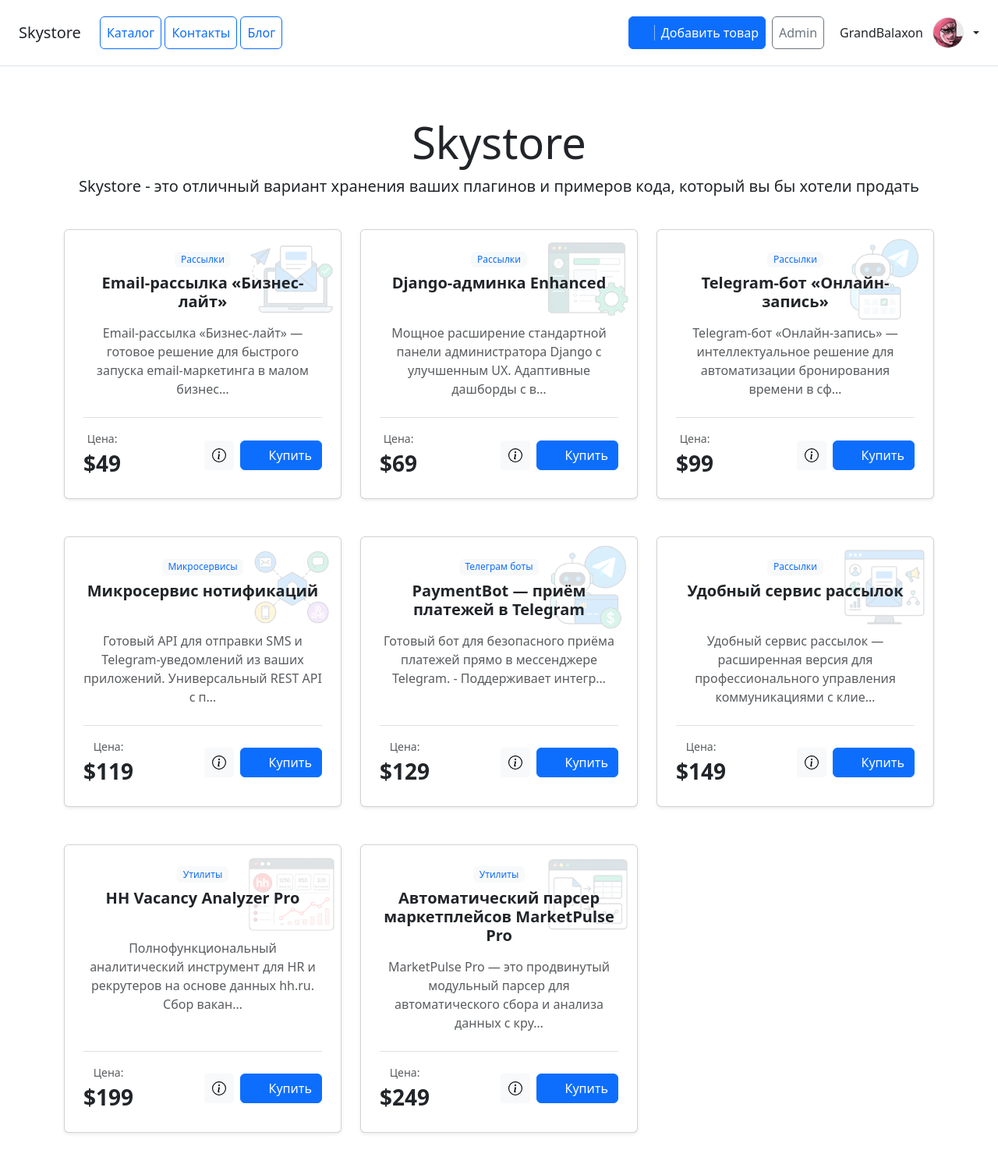
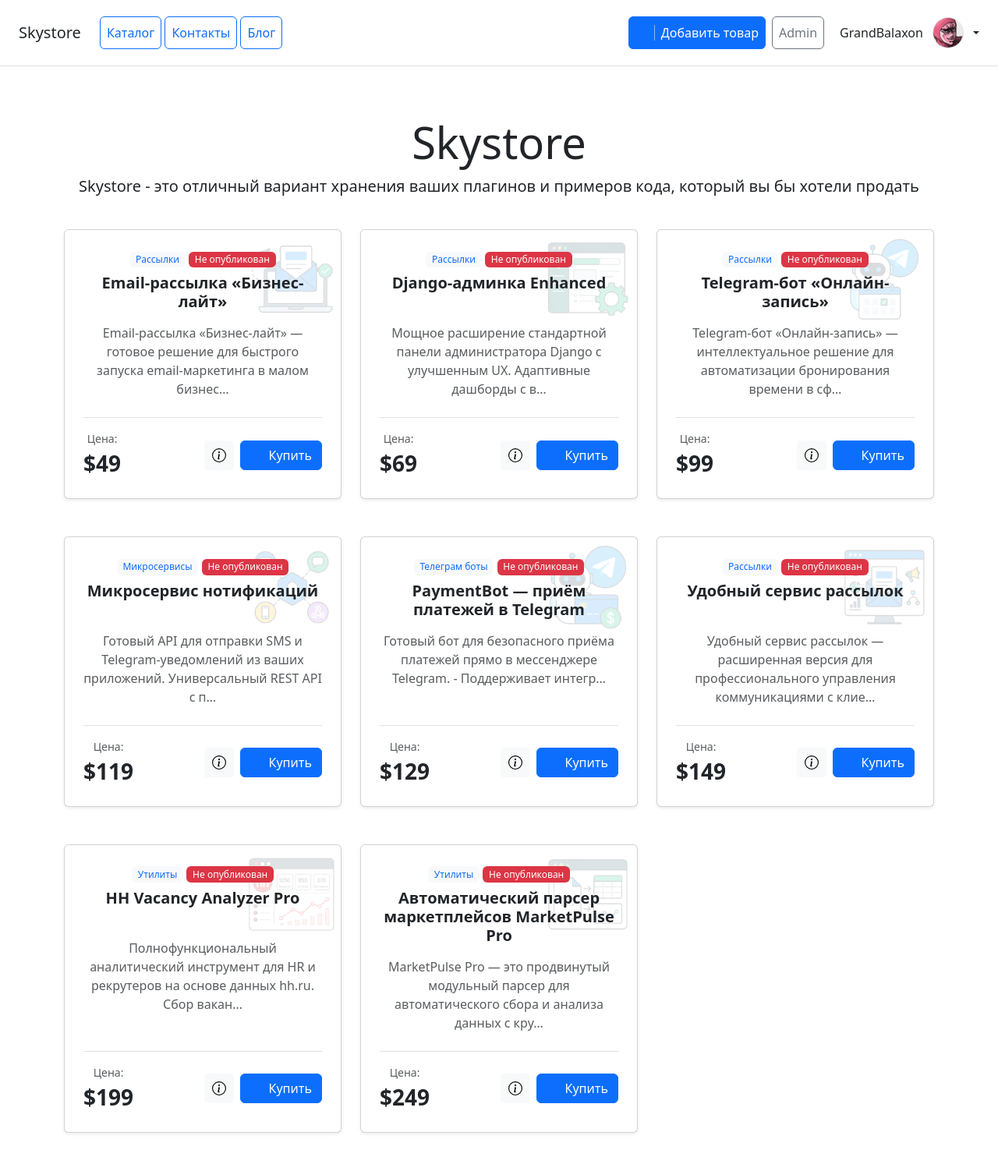
Before and after one commit to GrandBalaxon/CoreShop-Django, a Django app: page / in a window 1280 px wide. Shown: the top 1493 px of the page at 78% size. Run offline with Django 5.2, Linux system fonts and the light colour scheme; a user stored in the database is signed in; data comes from the database, SQL or seed files in the repository; parts of the project's set-up code (start-up, migrations or seed data) failed here and were passed over; some libraries are stand-ins or nearby versions.

Commit message:
feat: added is_published badge to products_card on main page

```diff
--- a/catalog/templates/catalog/product_card.html
+++ b/catalog/templates/catalog/product_card.html
@@ -12,7 +12,16 @@
                     {% endif %}
 
                     <div style="z-index: 1;">
-                        <span class="badge bg-light text-primary mb-2 fw-normal">{{ product.category }}</span>
+                        <div>
+                            <span class="badge bg-light text-primary mb-2 fw-normal">{{ product.category }}</span>
+                            {% if perms.catalog.can_unpublish_product or product.owner == user %}
+                                {% if product.is_published%}
+                                    <span class="badge text-bg-success mb-2 fw-normal">Опубликован</span>
+                                {% else %}
+                                    <span class="badge bg-danger mb-2 fw-normal">Не опубликован</span>
+                                {% endif %}
+                            {% endif %}
+                        </div>
                         <h5 class="card-title fw-bold mb-3" style="min-height: 3rem;">{{ product.name }}</h5>
                         <p class="card-text text-muted mb-4 flex-grow-1">{{ product.description | truncatechars:100 }}</p>
                     </div>
```
